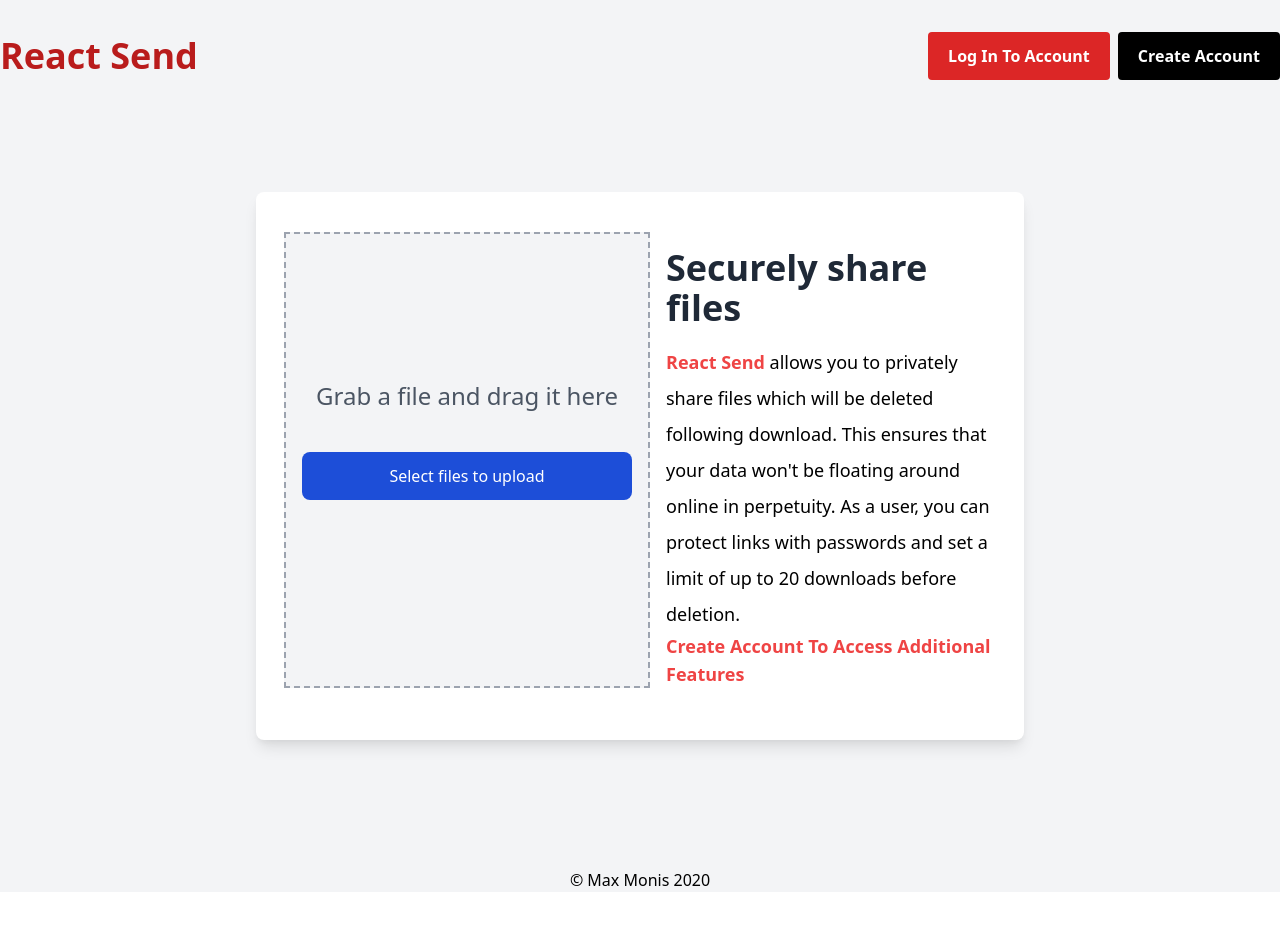
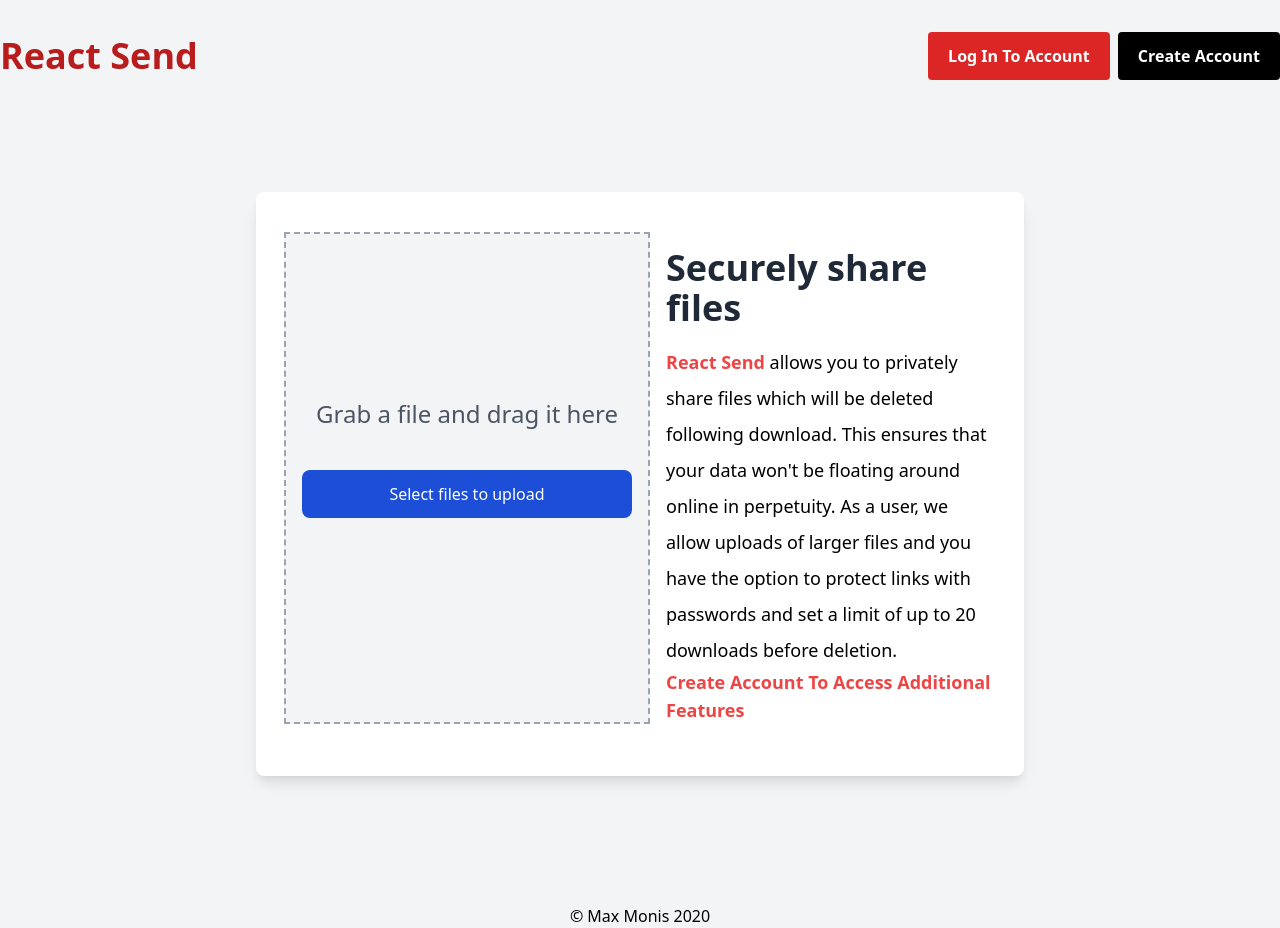
Before and after one commit to maxmonis/send-api, a Next.js app in the folder frontend/: page / in a window 1280 px wide. Before the commit the page ends 892 px from the top, so only its background shows below. Built offline with nearby package versions, Linux system fonts and the light colour scheme.

Commit message:
add favicon and make minor adjustments

```diff
--- a/frontend/pages/create-account.js
+++ b/frontend/pages/create-account.js
@@ -101,7 +101,7 @@ const CreateAccount = () => {
                 </label>
                 <input
                   className='shadow appearance-none border rounded w-full py-2 px-3 text-gray-700 leading-tight focus:outline-none focus:shadow-outline'
-                  type='text'
+                  type='password'
                   id='password'
                   placeholder='Password'
                   value={password}
--- a/frontend/pages/index.js
+++ b/frontend/pages/index.js
@@ -48,9 +48,10 @@ const Index = () => {
                   <span className='text-red-500 font-bold'>React Send</span>{' '}
                   allows you to privately share files which will be deleted
                   following download. This ensures that your data won't be
-                  floating around online in perpetuity. As a user, you can
-                  protect links with passwords and set a limit of up to 20
-                  downloads before deletion.
+                  floating around online in perpetuity. As a user, we allow
+                  uploads of larger files and you have the option to protect
+                  links with passwords and set a limit of up to 20 downloads
+                  before deletion.
                 </p>
                 {!user && (
                   <Link href='create-account'>
--- a/frontend/pages/login.js
+++ b/frontend/pages/login.js
@@ -80,7 +80,7 @@ const Login = () => {
                 </label>
                 <input
                   className='shadow appearance-none border rounded w-full py-2 px-3 text-gray-700 leading-tight focus:outline-none focus:shadow-outline'
-                  type='text'
+                  type='password'
                   id='password'
                   placeholder='Password'
                   value={password}
```
Also changed, not shown: 2 other files (tests, documents, lock files or other folders).
